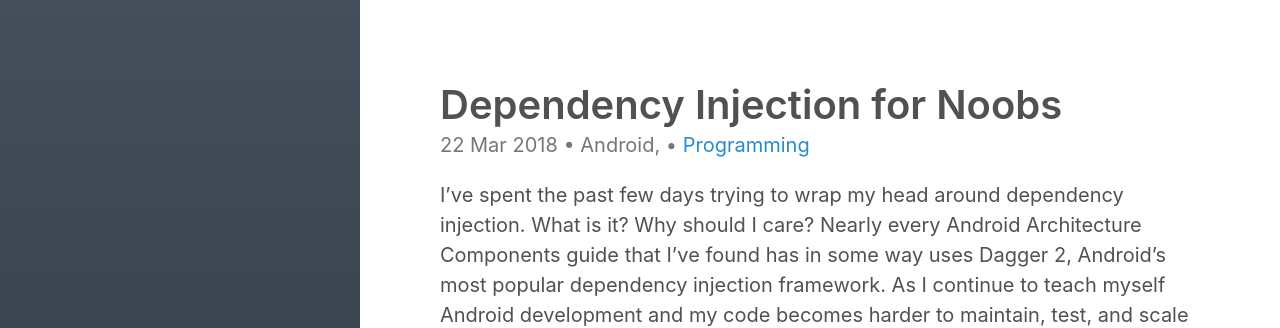
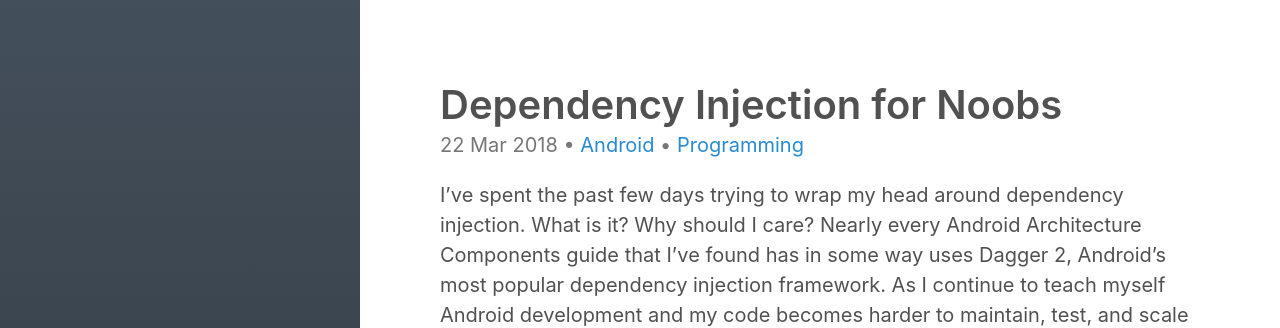
Before and after one commit to spitfire55/spitfire55.github.io, a Jekyll site: the page built from _posts/2018-03-22-Dependency-Injection-for-Noobs.md, in a window 1280 px wide. Shown: the top 328 px of the page. Built offline with Jekyll 4.4.1, drawn with Linux system fonts in a browser that asks for light colours.

```diff
--- a/_posts/2018-03-22-Dependency-Injection-for-Noobs.md
+++ b/_posts/2018-03-22-Dependency-Injection-for-Noobs.md
@@ -2,7 +2,7 @@
 layout: post
 title: Dependency Injection for Noobs
 description: I've spent the past few days trying to wrap my head around dependency injection. Here is the best resource I've found
-categories: Android, Programming
+categories: [Android, Programming]
 ---
 
 I've spent the past few days trying to wrap my head around dependency injection. What is it? Why should I care? Nearly every
```
